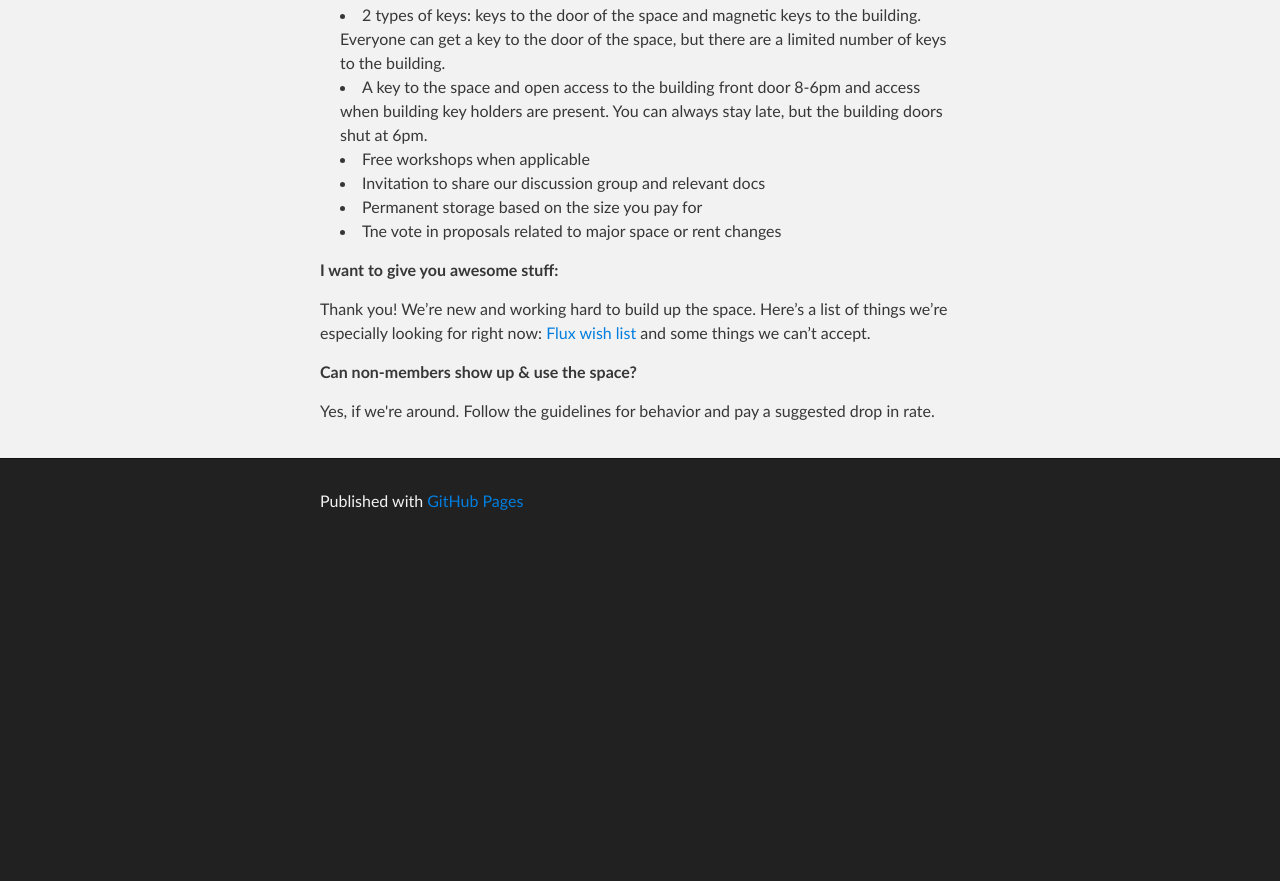
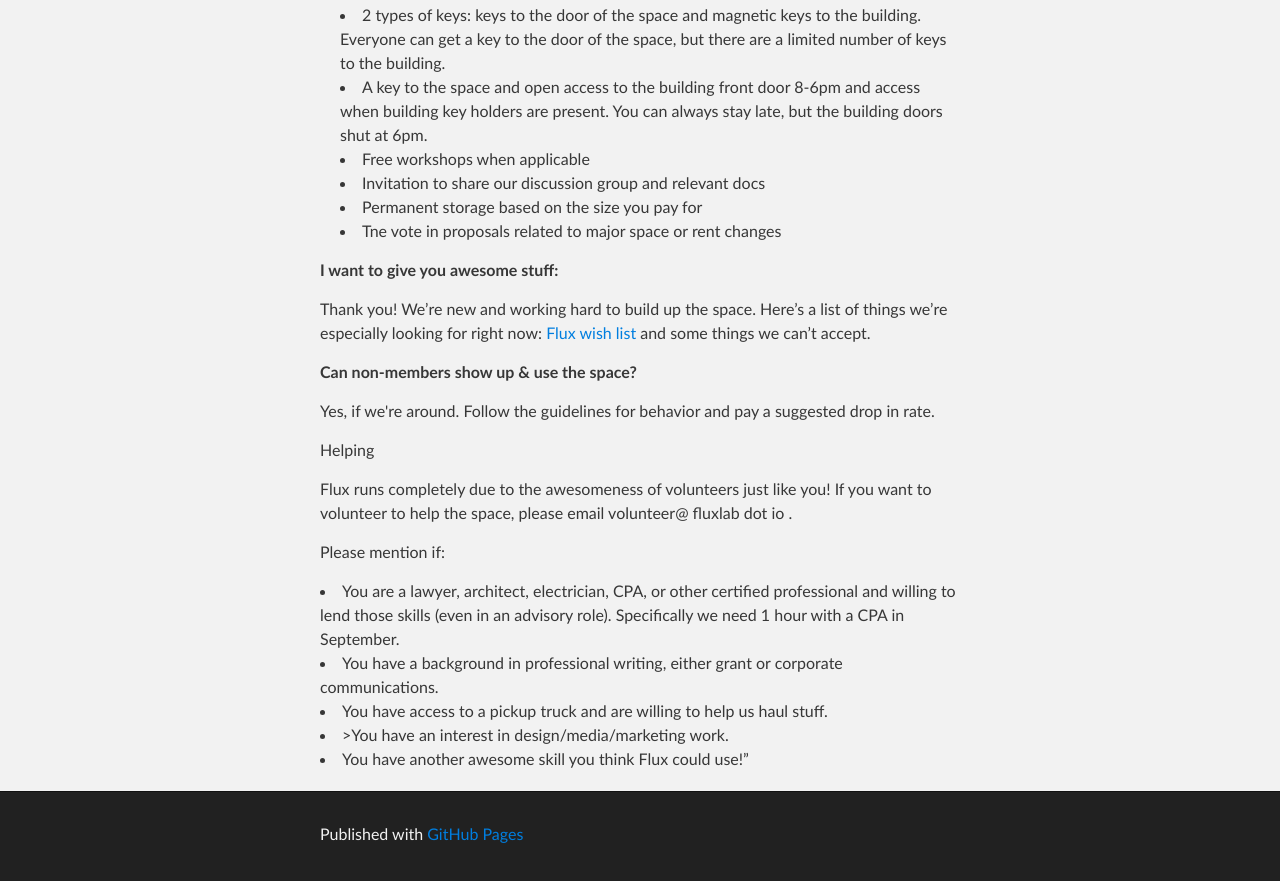
Before and after one commit to fluxlab/fluxlab.github.io, a plain HTML site: page index.html in a window 1280 px wide. Shown: the part 1517-2398 px from the top of the page. Before the commit the page ends 2065 px from the top, so only its background shows below. Drawn offline with Linux system fonts and the light colour scheme.

Commit message:
Added stuff about how to help

```diff
--- a/index.html
+++ b/index.html
@@ -81,6 +81,17 @@
 				<p><strong>Can non-members show up &amp; use the space?</strong></p>
 				<p>Yes, if we're around. Follow the guidelines for behavior and pay a suggested drop in rate.</p>
 
+<p>Helping</p>
+<p>Flux runs completely due to the awesomeness of volunteers just like you! If you want to volunteer to help the space, please email volunteer@ fluxlab dot io
+.</p>
+<p>Please mention if:</p>
+<li>You are a lawyer, architect, electrician, CPA, or other certified professional and willing to lend those skills (even in an advisory role). Specifically we need 1 hour with a CPA in September.</li>
+<li>You have a background in professional writing, either grant or corporate communications. </li>
+<li>You have access to a pickup truck and are willing to help us haul stuff.</li>
+<li>>You have an interest in design/media/marketing work. </li>
+<li> You have another awesome skill you think Flux could use!”</li>
+
+
       </section>
     </div>
 
```
